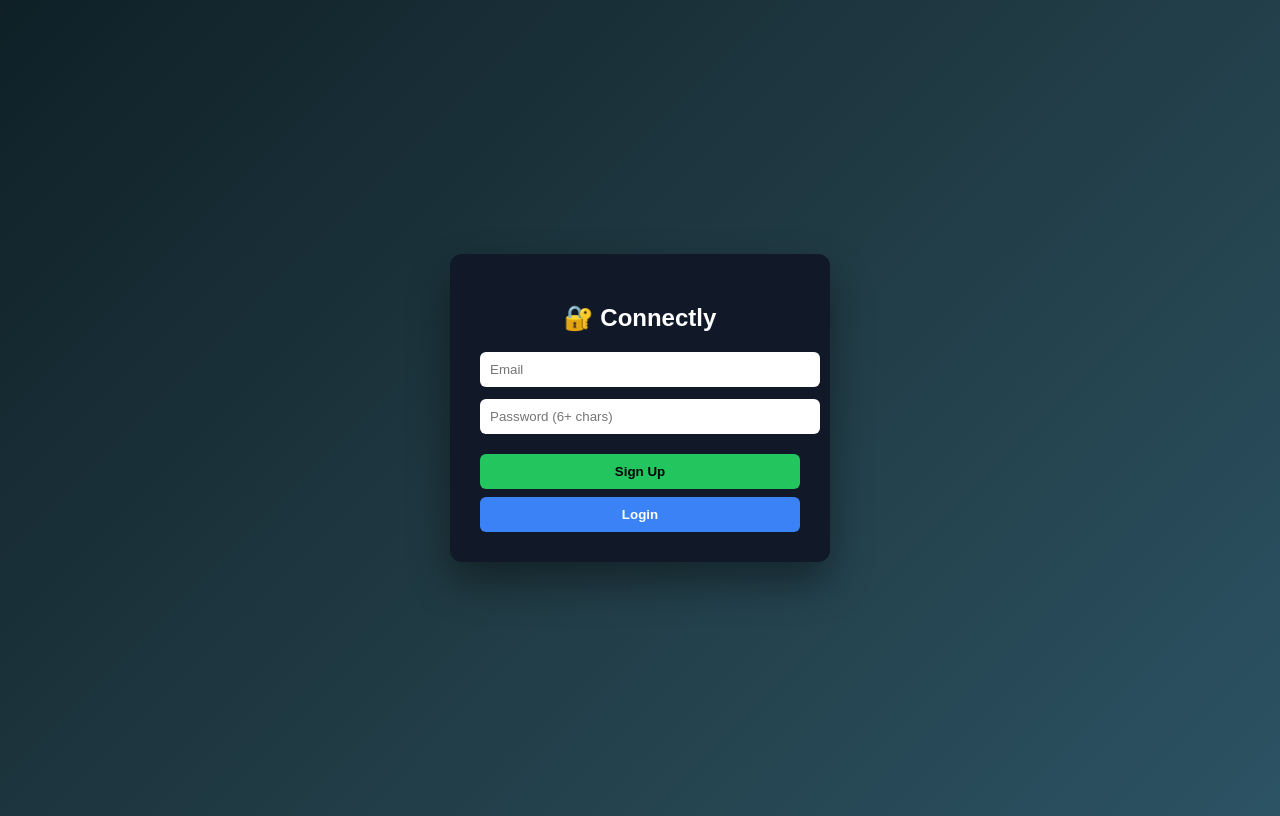
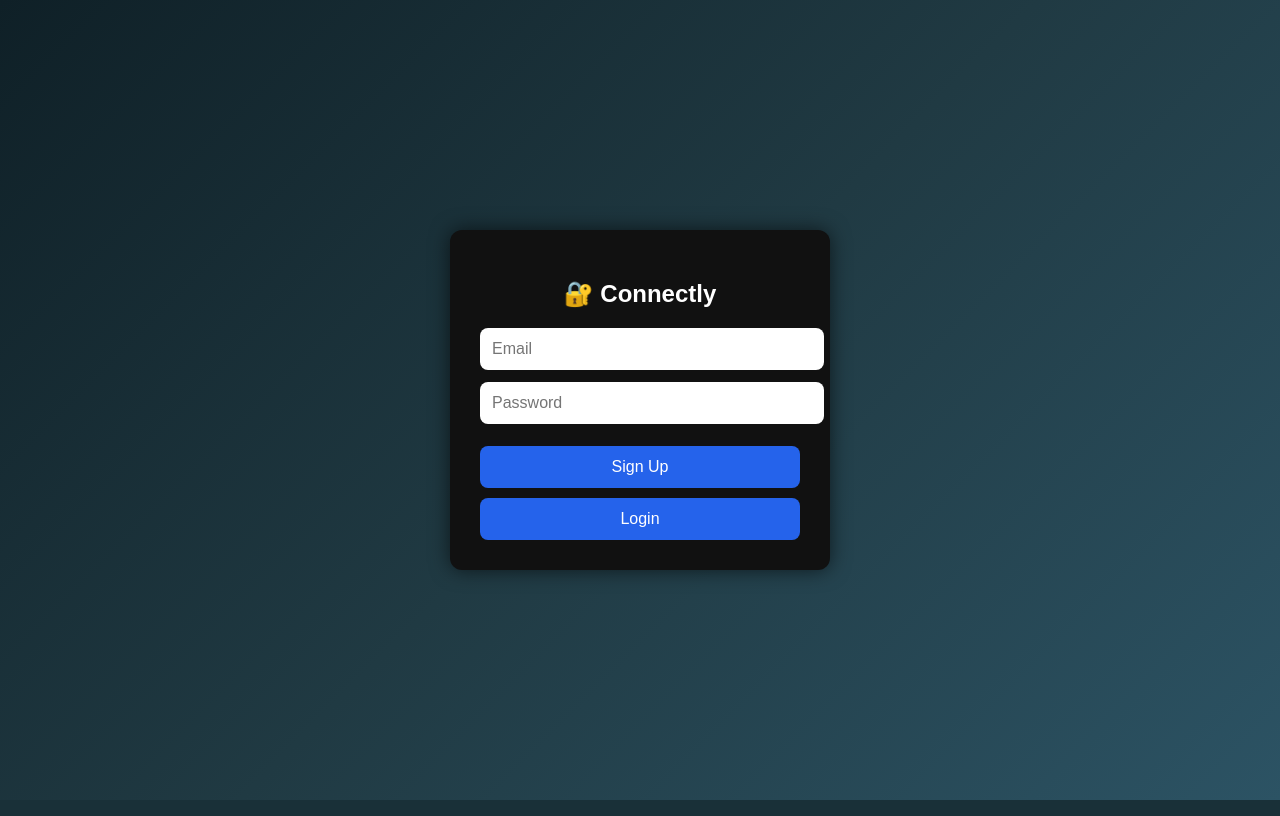
Before and after one commit to uconnectly/connectly, a Flask app: page / in a window 1280 px wide. Run offline with Flask 3, Linux system fonts and the light colour scheme; some libraries are stand-ins or nearby versions.

Commit message:
Update index.html

```diff
--- a/templates/index.html
+++ b/templates/index.html
@@ -5,24 +5,28 @@
   <title>Connectly Auth</title>
   <meta name="viewport" content="width=device-width, initial-scale=1.0" />
 
+  <!-- Supabase CDN (REQUIRED) -->
+  <script src="https://unpkg.com/@supabase/supabase-js@2"></script>
+
   <style>
     body {
+      margin: 0;
+      height: 100vh;
       background: linear-gradient(135deg, #0f2027, #203a43, #2c5364);
-      height: 100vh;
       display: flex;
+      justify-content: center;
       align-items: center;
-      justify-content: center;
       font-family: Arial, sans-serif;
-      color: white;
     }
 
     .card {
-      background: #111827;
+      background: #111;
       padding: 30px;
       border-radius: 12px;
       width: 320px;
+      box-shadow: 0 0 20px rgba(0,0,0,0.6);
+      color: white;
       text-align: center;
-      box-shadow: 0 20px 40px rgba(0,0,0,0.4);
     }
 
     h2 {
@@ -31,77 +35,53 @@
 
     input {
       width: 100%;
-      padding: 10px;
+      padding: 12px;
       margin-bottom: 12px;
-      border-radius: 6px;
+      border-radius: 8px;
       border: none;
       outline: none;
+      font-size: 16px;
     }
 
     button {
       width: 100%;
-      padding: 10px;
-      margin-top: 8px;
-      border-radius: 6px;
+      padding: 12px;
+      margin-top: 10px;
+      border-radius: 8px;
       border: none;
+      font-size: 16px;
       cursor: pointer;
-      font-weight: bold;
-    }
-
-    .signup {
-      background: #22c55e;
-      color: black;
-    }
-
-    .login {
-      background: #3b82f6;
+      background: #2563eb;
       color: white;
     }
 
-    .logout {
-      background: #ef4444;
-      color: white;
-      margin-top: 15px;
-    }
-
-    .hidden {
-      display: none;
+    button:hover {
+      background: #1e4ed8;
     }
   </style>
 </head>
 
 <body>
-
-  <!-- AUTH CARD -->
-  <div class="card" id="authCard">
+  <div class="card">
     <h2>🔐 Connectly</h2>
 
-    <input id="email" type="email" placeholder="Email" />
-    <input id="password" type="password" placeholder="Password (6+ chars)" />
+    <input type="email" id="email" placeholder="Email" />
+    <input type="password" id="password" placeholder="Password" />
 
-    <button class="signup" onclick="signUp()">Sign Up</button>
-    <button class="login" onclick="login()">Login</button>
+    <button onclick="signUp()">Sign Up</button>
+    <button onclick="login()">Login</button>
   </div>
 
-  <!-- DASHBOARD -->
-  <div class="card hidden" id="dashboard">
-    <h2>🎉 Welcome to Connectly</h2>
-    <p>You are logged in successfully.</p>
-    <button class="logout" onclick="logout()">Logout</button>
-  </div>
+  <script>
+    // 🔴 STEP 1: REPLACE THESE TWO VALUES
+    const SUPABASE_URL = "https://YOUR_PROJECT_ID.supabase.co";
+    const SUPABASE_ANON_KEY = "YOUR_ANON_PUBLIC_KEY";
 
-  <!-- SUPABASE CDN -->
-  <script src="https://cdn.jsdelivr.net/npm/@supabase/supabase-js@2.39.3/dist/umd/supabase.min.js"></script>
-
-  <!-- SUPABASE CONFIG -->
-  <script>
+    // 🔴 DO NOT TOUCH BELOW THIS
     const supabaseClient = supabase.createClient(
-      "https://pddbxmugaxzvfkrbkxaf.supabase.co",
-      "eyJhbGciOiJIUzI1NiIsInR5cCI6IkpXVCJ9.eyJpc3MiOiJzdXBhYmFzZSIsInJlZiI6InBkZGJ4bXVnYXh6dmZrcmJreGFmIiwicm9sZSI6ImFub24iLCJpYXQiOjE3Njg5MTk4OTUsImV4cCI6MjA4NDQ5NTg5NX0.uFQb6mnGT5IJt02q4vAfgW1gFlyxFy3Vspoj7H7tgTc"
+      SUPABASE_URL,
+      SUPABASE_ANON_KEY
     );
-
-    const authCard = document.getElementById("authCard");
-    const dashboard = document.getElementById("dashboard");
 
     async function signUp() {
       const email = document.getElementById("email").value;
@@ -115,7 +95,7 @@
       if (error) {
         alert(error.message);
       } else {
-        alert("Signup successful 🎉 Now login");
+        alert("Signup successful! Check Supabase → Auth → Users");
       }
     }
 
@@ -131,17 +111,9 @@
       if (error) {
         alert(error.message);
       } else {
-        authCard.classList.add("hidden");
-        dashboard.classList.remove("hidden");
+        alert("Login successful 🎉");
       }
     }
-
-    async function logout() {
-      await supabaseClient.auth.signOut();
-      dashboard.classList.add("hidden");
-      authCard.classList.remove("hidden");
-    }
   </script>
-
 </body>
 </html>
```
